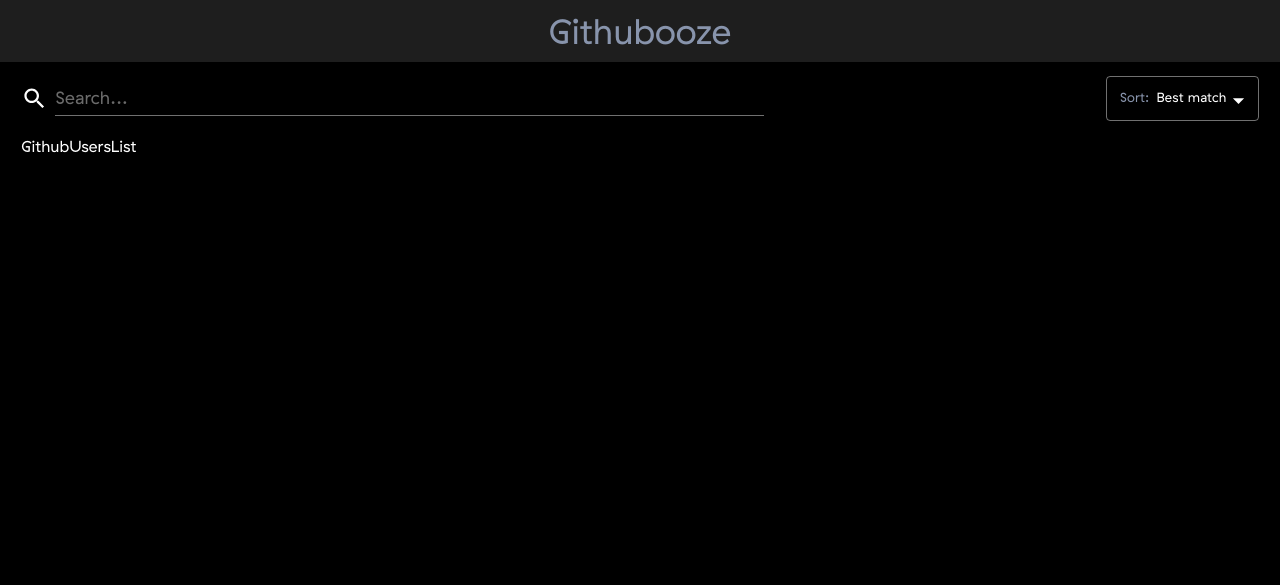
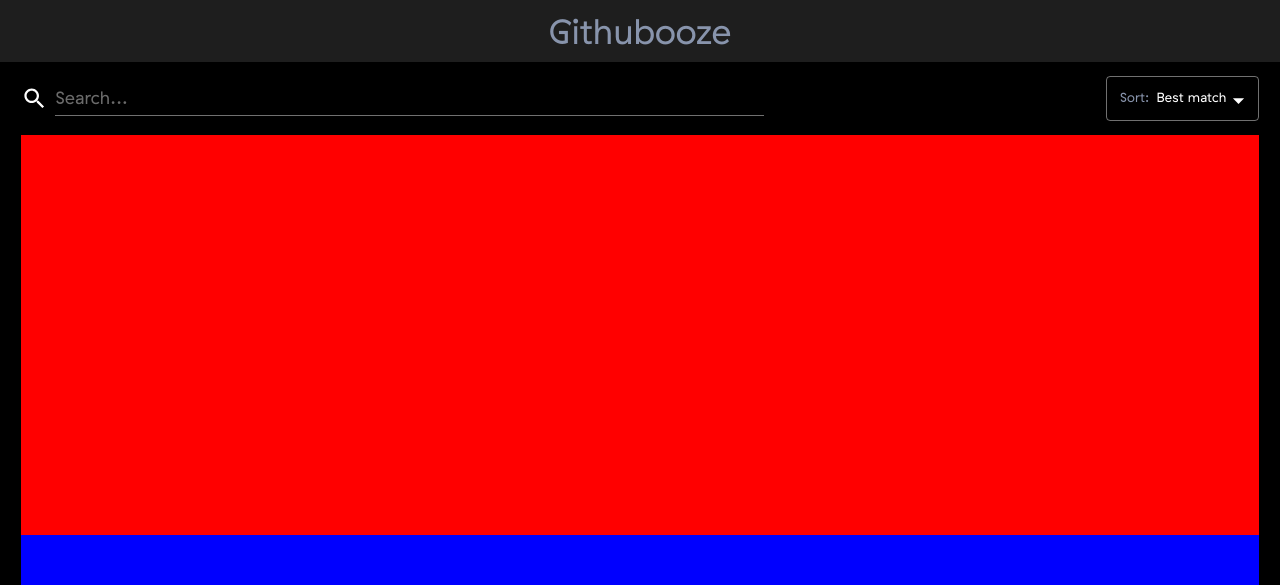
Before and after one commit to lovejet/Githubooze, a React (Create React App) app: page / in a window 1280 px wide. Shown: the top 585 px of the page. Built offline with nearby package versions, Linux system fonts and the light colour scheme.

Commit message:
update flexbox

```diff
--- a/src/App.tsx
+++ b/src/App.tsx
@@ -7,17 +7,14 @@ import StylesGlobal from '@components/StylesGlobal'
 import NavBar from '@components/NavBar'
 import BottomBar from '@components/BottomBar'
 import GithubUsersList from '@components/GithubUsersList'
+import { toVW } from '@helpers/methods'
 
 const AppContainer = styled.div`
-  display: flex;
-  flex-direction: column;
   background-color: ${color.bg.primary};
 `
 
 const BodyContainer = styled.div`
-  display: flex;
-  flex-direction: column;
-  flex: 1;
+  height: calc(100% - ${toVW(100, 'desktop')});
   color: ${color.text.light};
   background-color: ${color.bg.black};
   padding: ${spaceDt(2)} ${spaceDt(3)};
--- a/src/components/fragments/GithubUsersList/GithubUsersList.styled.tsx
+++ b/src/components/fragments/GithubUsersList/GithubUsersList.styled.tsx
@@ -1,10 +1,13 @@
+import { toVW } from '@helpers/methods'
 import { spaceDt } from '@helpers/styles'
 import styled from 'styled-components'
 
 const GithubUsersListContainer = styled.div`
-  flex: 1;
+  height: calc(100% - ${toVW(132, 'desktop')});
+  overflow: auto;
   margin-top: ${spaceDt(2)};
   margin-bottom: ${spaceDt(2)};
+  background-color: green;
 `
 
 export { GithubUsersListContainer }
--- a/src/components/fragments/GithubUsersList/GithubUsersList.tsx
+++ b/src/components/fragments/GithubUsersList/GithubUsersList.tsx
@@ -3,7 +3,8 @@ import { GithubUsersListContainer } from './GithubUsersList.styled'
 const GithubUsersList = () => {
   return (
     <GithubUsersListContainer>
-      GithubUsersList
+      <div style={{ height: "400px", backgroundColor: "red" }} />
+      <div style={{ height: "400px", backgroundColor: "blue" }} />
     </GithubUsersListContainer>
   )
 }
```
